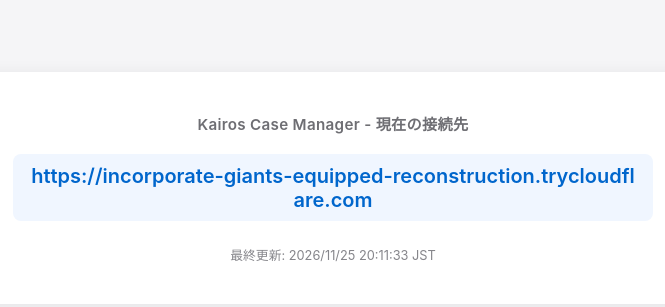
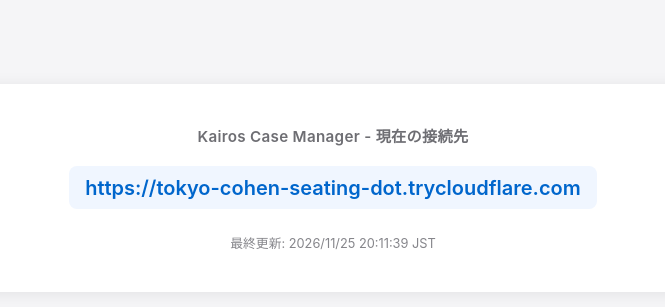
Before and after one commit to Kairos-Proposals/km-status, a plain HTML site: page index.html in a window 1280 px wide. Shown: the part 212-519 px from the top of the page, without its empty margins (307-972 px from the left). Drawn offline with Linux system fonts and the light colour scheme.

Commit message:
KM接続先URLを更新

```diff
--- a/index.html
+++ b/index.html
@@ -17,8 +17,8 @@
 <body>
   <div class="card">
     <h1>Kairos Case Manager - 現在の接続先</h1>
-    <a class="km-link" href="https://incorporate-giants-equipped-reconstruction.trycloudflare.com">https://incorporate-giants-equipped-reconstruction.trycloudflare.com</a>
-    <div class="updated">最終更新: 2026/11/25 20:11:33 JST</div>
+    <a class="km-link" href="https://tokyo-cohen-seating-dot.trycloudflare.com">https://tokyo-cohen-seating-dot.trycloudflare.com</a>
+    <div class="updated">最終更新: 2026/11/25 20:11:39 JST</div>
   </div>
 </body>
 </html>
```
